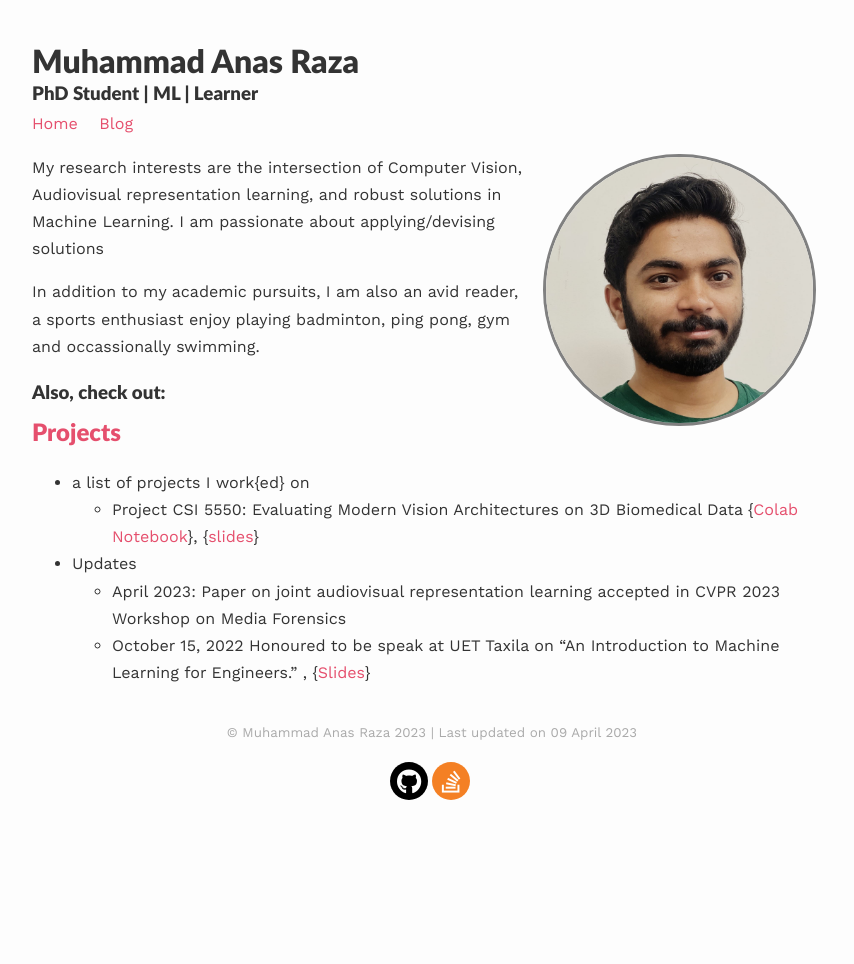
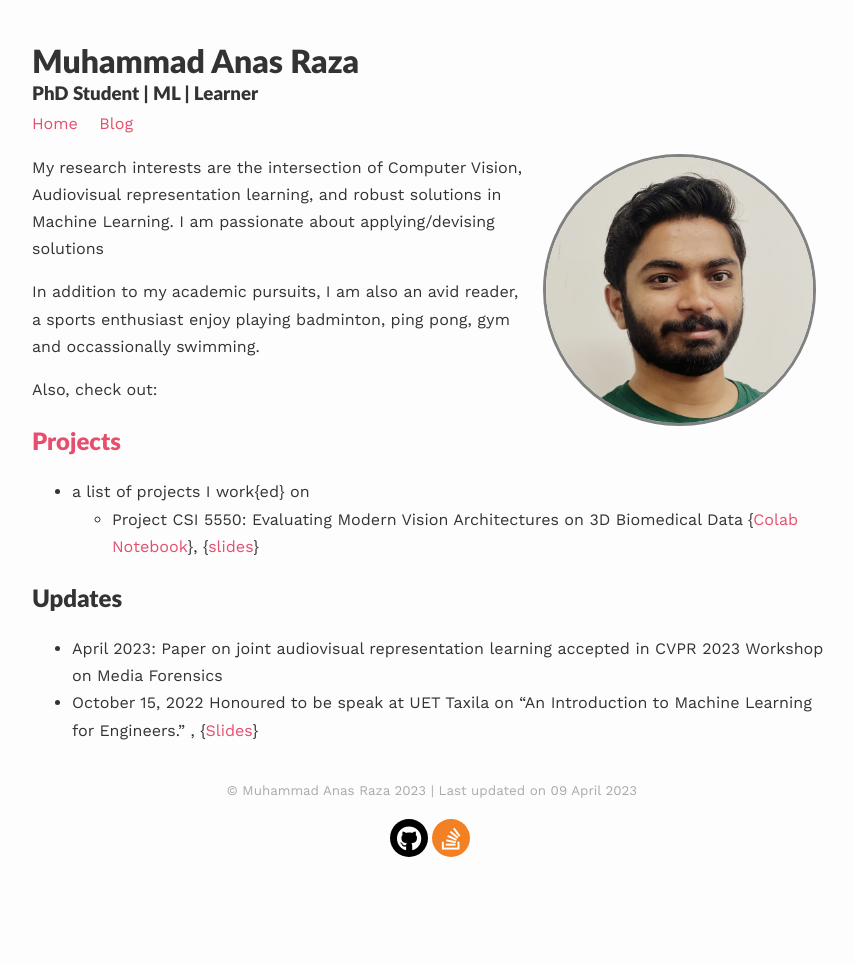
Before and after one commit to anas-rz/anas-rz.github.io, a Jekyll site: the page built from index.md, in a window 1280 px wide. Shown: the whole page, without its empty margins (208-1062 px from the left). Built offline with Jekyll 4.4.1, drawn with Linux system fonts in a browser that asks for light colours; nearby versions of some CDN libraries; a script that is not in the unit is left out.

```diff
--- a/index.md
+++ b/index.md
@@ -11,12 +11,12 @@ My research interests are the intersection of Computer Vision, Audiovisual repre
 
 In addition to my academic pursuits, I am also an avid reader, a sports enthusiast enjoy playing badminton, ping pong, gym and occassionally swimming.
 
-### Also, check out:
+Also, check out:
 
 ## [Projects](https://github.com/anas-rz/)
 - a list of projects I work{ed} on
   -  Project CSI 5550: Evaluating Modern Vision Architectures on 3D Biomedical Data \{[Colab Notebook](https://colab.research.google.com/drive/1nz-NtGxC3NeSJh4ZWQ8jabzBlawnvIWe?usp=sharing)\}, \{[slides](https://docs.google.com/presentation/d/1o1SD0WHBJEqvjOIJWys-Y6z80uuiejmC/edit?usp=sharing&ouid=118316226676823953327&rtpof=true&sd=true)\}
 
-- Updates
+## Updates
   - April 2023: Paper on joint audiovisual representation learning accepted in CVPR 2023 Workshop on Media Forensics
   - October 15, 2022 Honoured to be speak at UET Taxila on "An Introduction to Machine Learning for Engineers." , \{[Slides](https://docs.google.com/presentation/d/1HIWUd9OQaHk1D1ESe77uEcZ6ir7DKLdQIj3rKms_yPs/edit?usp=sharing)\}
```
